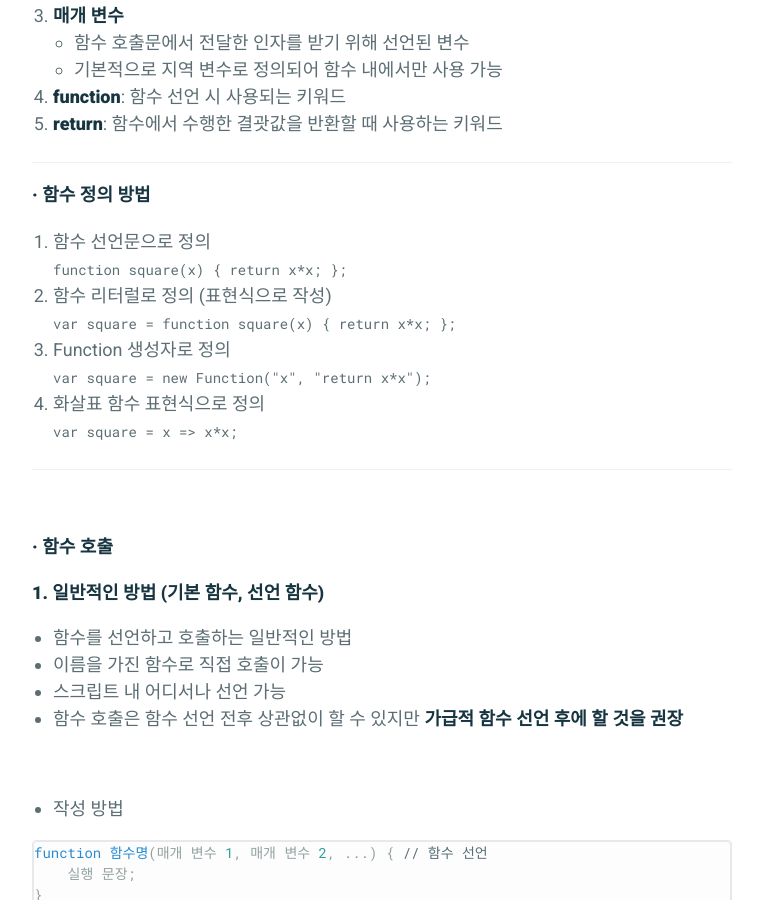
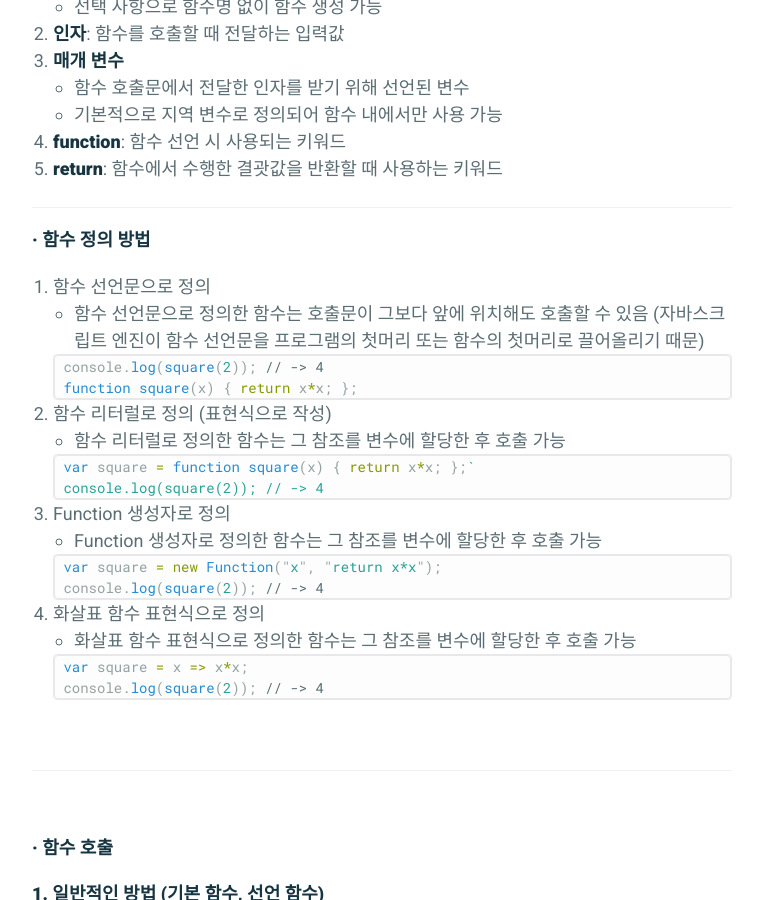
Before and after one commit to absolutelyfullycapable/absolutelyfullycapable.github.io, a Jekyll site: the page built from _posts/2020-11-22-javascript-함수.md, in a window 1280 px wide and 900 px high, scrolled down 1066 px. Shown: the whole window, without its empty margins (258-1021 px from the left). Built offline with Jekyll 4.4.1, drawn with Linux system fonts in a browser that asks for light colours.

Commit message:
modify 2020-11-22 post - add contents

````diff
--- a/_posts/2020-11-22-javascript-함수.md
+++ b/_posts/2020-11-22-javascript-함수.md
@@ -21,6 +21,8 @@ comments: true
 - 한번 선언하면 여러 번 호출하여 사용 가능
     - 호출할 때마다 어떤 입력값을 주냐에 따라 출력값이 달라짐
 - 함수를 선언, 사용하는 이유: **한번 정의한 작업을 필요할 때마다 호출하여 사용하기 위함**
+
+<br>
 
 - - -
 
@@ -54,19 +56,41 @@ function 함수명(매개 변수 1, 매개 변수 2, ...) { // 함수 선언
 
 1. 함수 선언문으로 정의
 
-     `function square(x) { return x*x; };`
+	- 함수 선언문으로 정의한 함수는 호출문이 그보다 앞에 위치해도 호출할 수 있음 (자바스크립트 엔진이 함수 선언문을 프로그램의 첫머리 또는 함수의 첫머리로 끌어올리기 때문)
+
+    ```js
+    console.log(square(2)); // -> 4
+    function square(x) { return x*x; };
+    ```
 
 2. 함수 리터럴로 정의 (표현식으로 작성)
 
-     `var square = function square(x) { return x*x; };`
+	- 함수 리터럴로 정의한 함수는 그 참조를 변수에 할당한 후 호출 가능
+
+    ```js
+    var square = function square(x) { return x*x; };`
+    console.log(square(2)); // -> 4
+    ```
 
 3. Function 생성자로 정의
 
-     `var square = new Function("x", "return x*x");`
+	- Function 생성자로 정의한 함수는 그 참조를 변수에 할당한 후 호출 가능
+
+    ```js
+    var square = new Function("x", "return x*x");
+    console.log(square(2)); // -> 4
+    ```
 
 4. 화살표 함수 표현식으로 정의
 
-     `var square = x => x*x;`
+	- 화살표 함수 표현식으로 정의한 함수는 그 참조를 변수에 할당한 후 호출 가능
+
+    ```js
+    var square = x => x*x;
+    console.log(square(2)); // -> 4
+    ```
+
+<br>
 
 - - -
 
````
